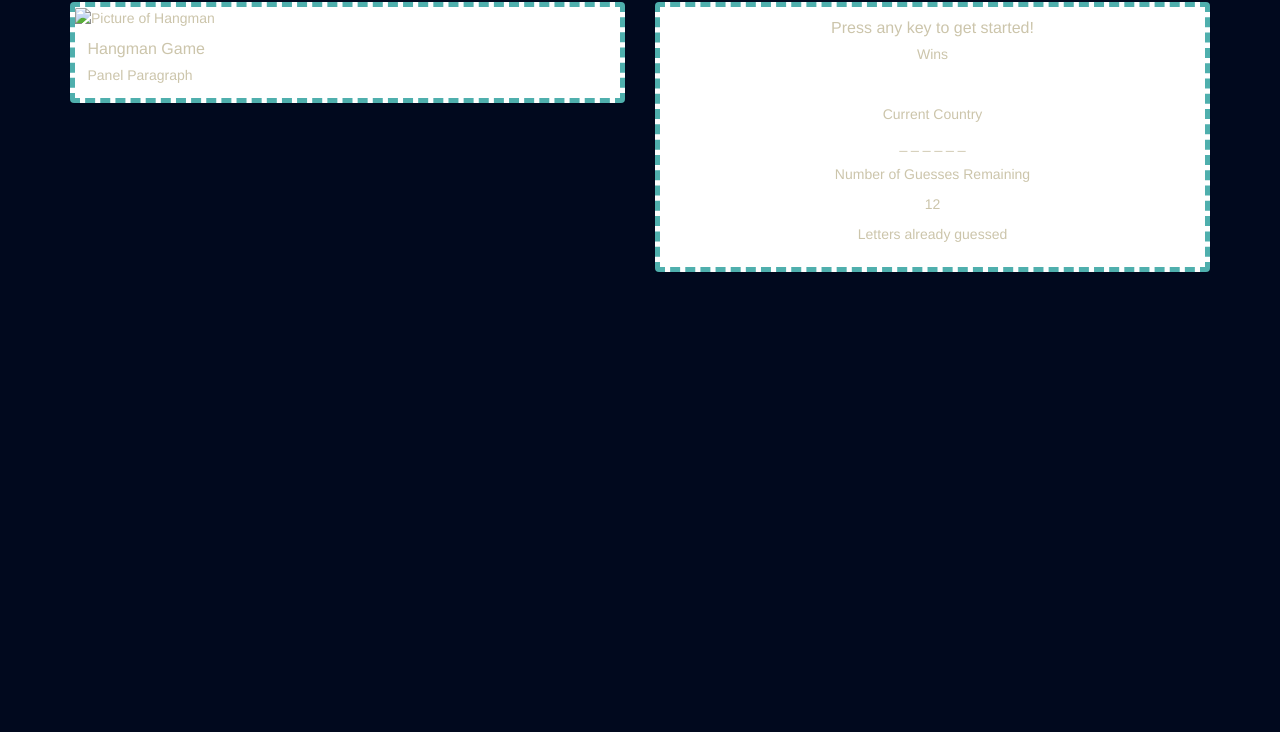
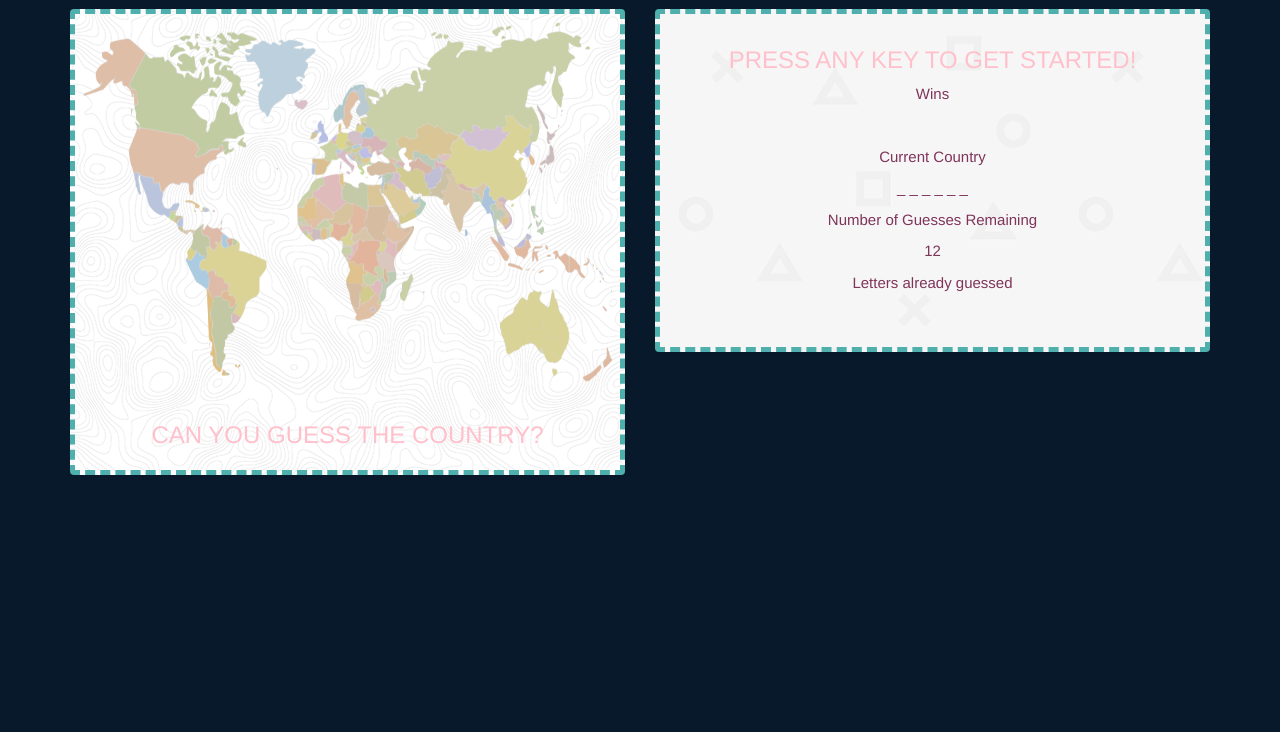
Before and after one commit to danielhdz56/Hangman-Game, a plain HTML site: page index.html in a window 1280 px wide. Shown: the part 68-800 px from the top of the page. Drawn offline with Linux system fonts and the light colour scheme.

Commit message:
Applied animations to game

```diff
--- a/assets/css/style.css
+++ b/assets/css/style.css
@@ -1,13 +1,40 @@
 body {
 	background: #01091E;
-	color: #CCC5AB;
+	/* Safari 4.0 - 8.0, won't work for Internet Explorer */
+	-webkit-animation-name: backgroundColor;
+	-webkit-animation-duration: 8s;
+	/* Standard syntax, won't work for Internet Explorer */
+	animation-name: backgroundColor;
+	animation-duration: 8s;
 }
-
+/* keyframes to make css animated */
+@-webkit-keyframes backgroundColor {
+	from {background: #4FAFAD;}
+	to {background: #01091E;}
+}
+@keyframes backgroundColor {
+	from {background: #4FAFAD;}
+	to {background: #01091E;}
+}
+p {
+	font-size: 1.5rem;
+}
+/* HTML-CSS-JS Intereaction */
+#appearSlow {
+	/* IE9, Firefox, Chrome, Opera, and Safari */
+	opacity: 0;
+	/* IE8 and earlier */
+	filter:alpha(opacity=0);
+}
+#transitionDown {
+	position: relative;
+	bottom: 62px;
+}
+/* Panels */
 .panel-img-top {
   border-top-right-radius: calc(0.25rem - 1px);
   border-top-left-radius: calc(0.25rem - 1px);
 }
-
 .panel-block {
   -webkit-box-flex: 1;
   -webkit-flex: 1 1 auto;
@@ -15,20 +42,41 @@ body {
           flex: 1 1 auto;
   padding: 1.25rem;
 }
-
 .panel-title {
   margin-bottom: 0.75rem;
 }
-
 .panel-text:last-child {
   margin-bottom: 0;
 }
-
+/* Borders */
 .border-dashed {
 	border-style: dashed;
 	border-width: .5rem;
 }
-
 .border-teal {
 	border-color: #4FAFAD;
 }
+/* Backgrounds */
+.bg-topography {
+	background-image: url("../images/topography.png");
+}
+.bg-game {
+	background-image: url("../images/playstation-pattern.png")
+}
+/* Text */
+.color-pink {
+	color: pink;
+}
+.color-dkpink {
+	color: #7F345A;
+}
+.color-ltbrown {
+	color: #CCC5AB;
+}
+/* Spacing */
+.p-3 {
+	padding: 0.75rem;
+}
+.mt-3 {
+	margin-top: 0.75rem;
+}
--- a/assets/javascript/game.js
+++ b/assets/javascript/game.js
@@ -1,3 +1,43 @@
+//STEP0: SETUP HTML
+//0A: FadeIn Transition
+var elem = document.getElementById("appearSlow");
+//The timer variable in this case represents the opacity
+var timerOpacity = 0;
+function moreVisible() {
+	//We set this condition to make sure that the highest value for the opacity is 1
+	//Note if the condition is never true than this will go on forever!
+	if (timerOpacity >= 1) {
+		//The clearInterval method clears a timer that is set by the setInteval method
+		//In essence, it ends the setInterval method from calling
+		//The ID value returned by setInteval is used as the parameter for clearInterval
+		//This is why we set t as the returned value of setInterval
+		//and then write that t as the parameter for clearInterval
+		clearInterval(t);
+	}
+	//This is the rate at which the timerOpacity is changing
+	timerOpacity += 0.05;
+	//I am focusing on the elem object (which in this case is the appearSlow id) and setting it to the value of the timer
+	elem.style.opacity = timerOpacity;
+	//This is the same thing as before, it is just support for I8 and lower browsers
+	elem.style.filter="alpha(opacity=" + (timerOpacity*100)+")";
+}
+//The setInterval is constantly calling the moreVisible function at specified intervals (in milliseconds) in this case 25
+var t = setInterval(moreVisible, 25);
+//0A: Down Transition
+var elem2 = document.getElementById("transitionDown");
+//Started this timer higher than my 62px
+var timerPosition = 70;
+function bringDown() {
+	if (timerPosition == 0) {
+		clearInterval(t2);
+	}
+	//Have to make sure that timerPosition%change is equal to zero or else it will go down forever
+	timerPosition -= 2;
+	//had to add "px" because it won't understand at what position.
+	//Note did not have to do it above for the opacity because we don't specify a unit
+	elem2.style.bottom = timerPosition + "px";
+}
+var t2 = setInterval(bringDown, 25);
 //STEP1: CREATE VARIABLES
 var numberOfGuessesRemaining = 12;
 var lettersAlreadyGuessed = [];
--- a/index.html
+++ b/index.html
@@ -9,22 +9,21 @@
 <body>
 	<div class="container">
 		<div class="row">
-				<h1 class="text-center">The Hangman Game</h1>
+				<h1 id="transitionDown" class="text-center color-ltbrown">The Hangman Game</h1>
 		</div>
-		<div class="row">
+		<div class="row mt-3">
 			<div class="col-xs-12 col-sm-6">
-				<div class="panel border-dashed border-teal">
-					<img class="panel-img-top" src="#" alt="Picture of Hangman">
+				<div class="panel bg-topography border-dashed border-teal">
+					<img id="appearSlow" class="panel-img-top img-responsive p-3" src="assets/images/world-map.png" alt="Picture of Hangman">
 					<div class="panel-block">
-						<h4 class="panel-title">Hangman Game</h4>
-						<p class="panel-text">Panel Paragraph</p>
+						<div class="panel-title"><h3 class="text-center color-pink">CAN YOU GUESS THE COUNTRY?</h3></div>
 					</div>
 				</div>
 			</div>
 			<div class="col-xs-12 col-sm-6">
-				<div class="panel text-center border-dashed border-teal">
+				<div class="panel text-center bg-game border-dashed border-teal color-dkpink">
 					<div class="panel-block">
-						<h4 class="panel-title">Press any key to get started!</h4>
+						<div class="panel-title"><h3 class="color-pink">PRESS ANY KEY TO GET STARTED!</h3></div>
 						<p>Wins</p>
 						<p id="wins"><br></p>
 						<p>Current Country</p>
@@ -32,7 +31,7 @@
 						<p>Number of Guesses Remaining</p>
 						<p id="guessesRemaining">12</p>
 						<p>Letters already guessed</p>
-						<p id="lettersGuessed"></p>
+						<p id="lettersGuessed"><br></p>
 					</div>
 				</div>
 			</div>
```
Also changed, not shown: assets/images/playstation-pattern.png (added), assets/images/sakura.png (added), assets/images/topography.png (added), assets/images/world-map.png (added), 1 other file.
